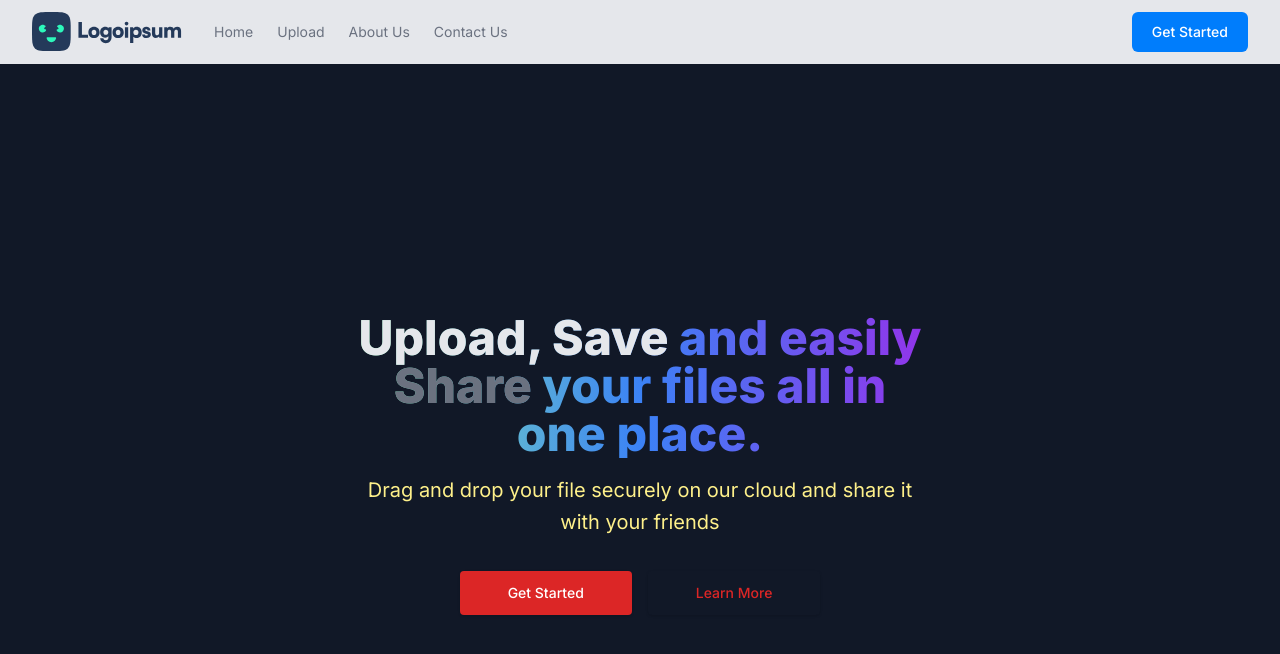
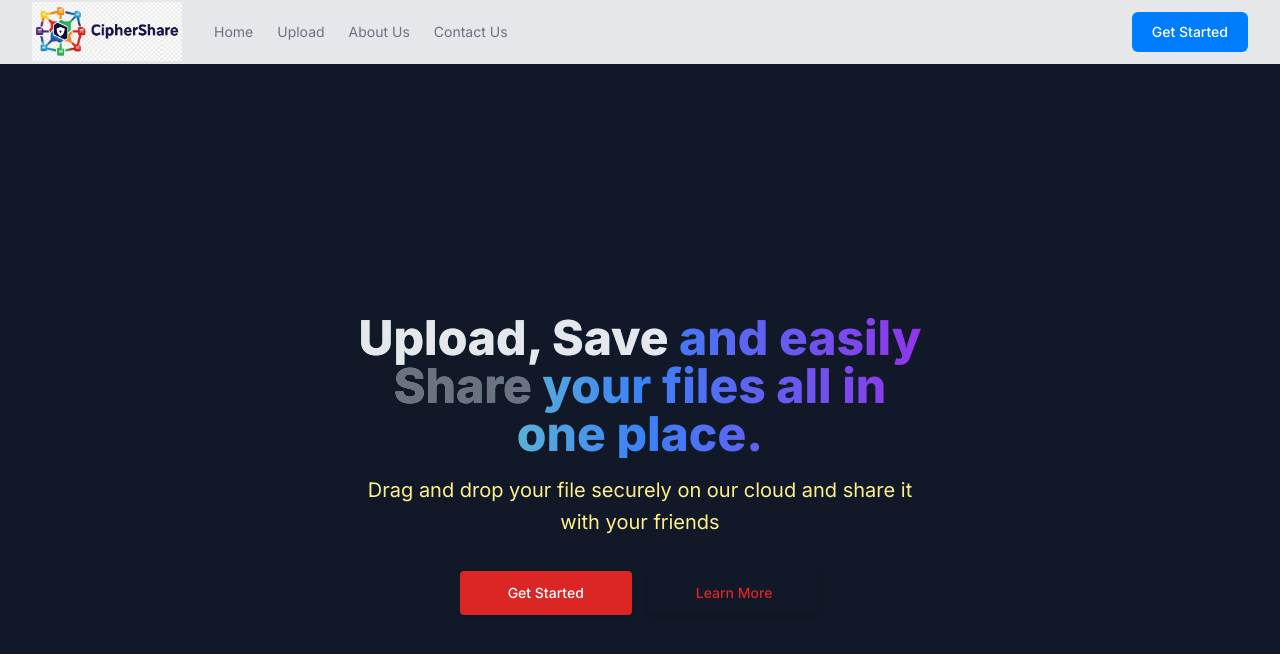
Before and after one commit to rolanorebelo/File-Sharing-App, a Next.js app: page / in a window 1280 px wide. Shown: the top 654 px of the page. Built offline with nearby package versions, Linux system fonts and the light colour scheme.

Commit message:
Update logo in header component

```diff
--- a/app/_components/Header.js
+++ b/app/_components/Header.js
@@ -1,12 +1,13 @@
 import Image from 'next/image'
 import React from 'react'
+
 
 function Header() {
   return (
     <div>
         <header class="bg-gray-200">
   <div class="mx-auto flex h-16 max-w-screen-xl items-center gap-8 px-4 sm:px-6 lg:px-8 border-b">
-    <Image src='/logo.svg' width={150} height={100}/>
+    <Image src='/logo.png' width={150} height={100}/>
     <div class="flex flex-1 items-center justify-end md:justify-between">
       <nav aria-label="Global" class="hidden md:block">
         <ul class="flex items-center gap-6 text-sm">
```
Also changed, not shown: public/logo.png (added), public/logo.svg (deleted).
